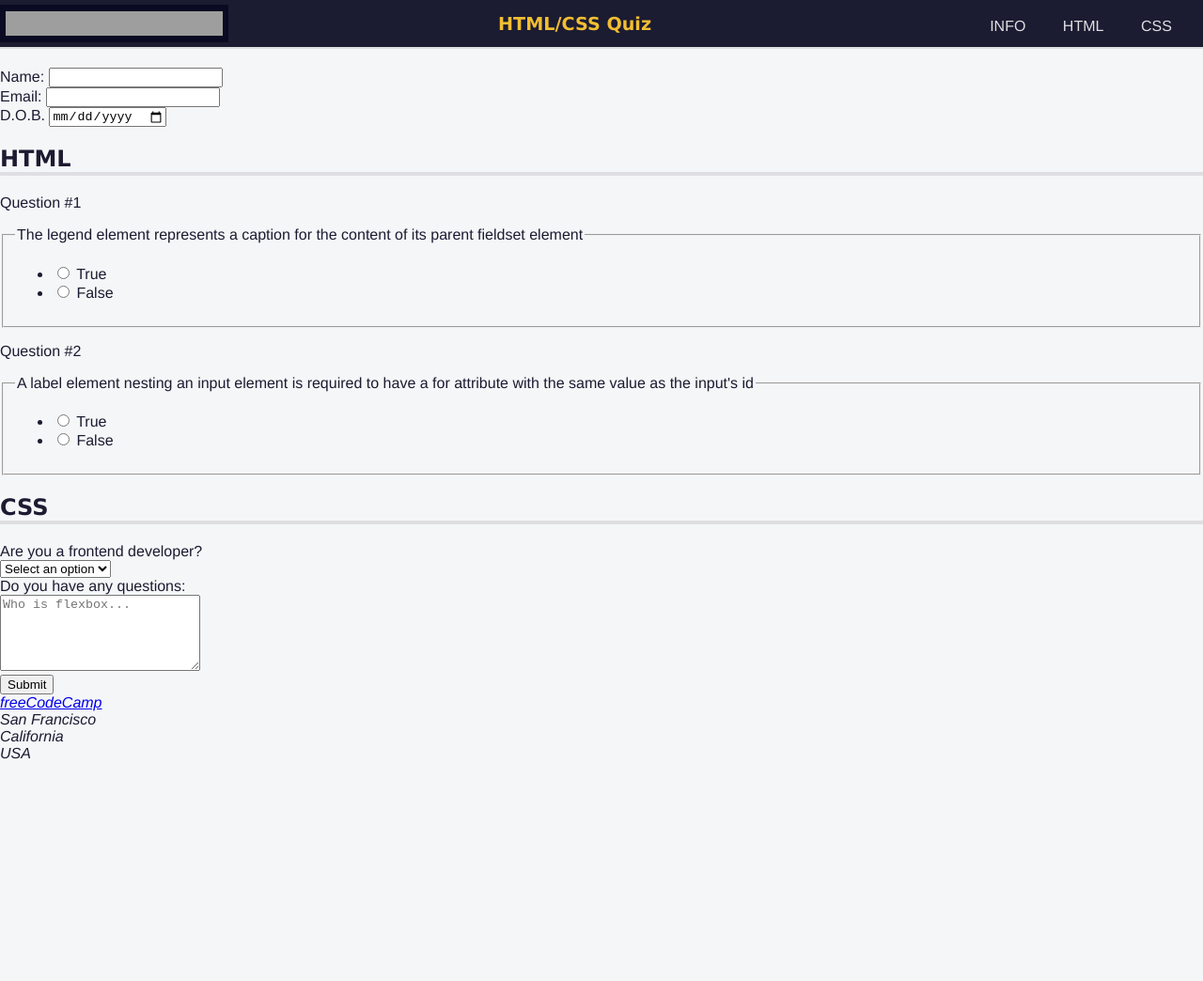
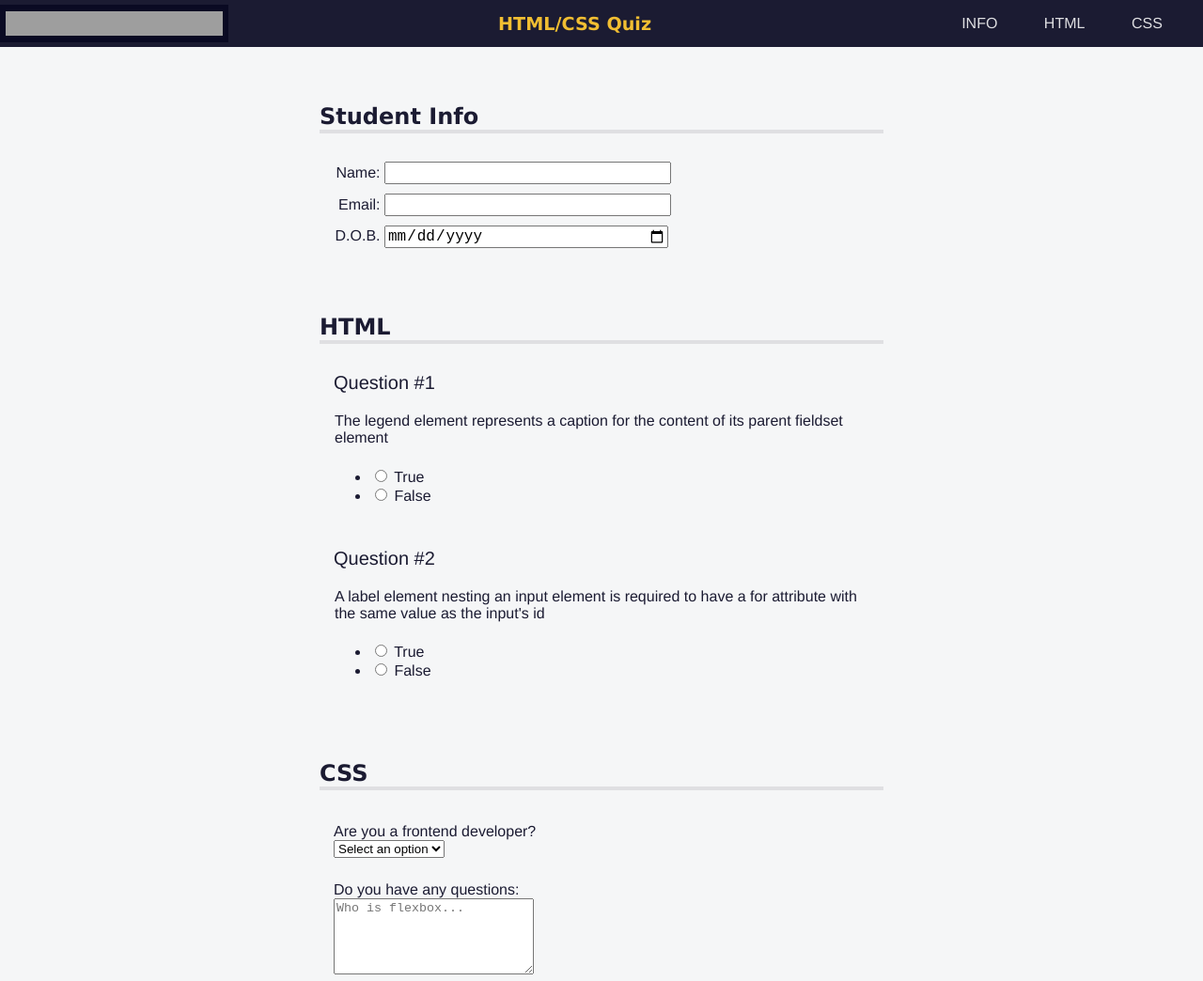
Before and after one commit to ibrahimabah/quiz-webpage, a plain HTML site: page index.html in a window 1280 px wide. Shown: the top 1044 px of the page at 94% size. Before the commit the page ends 811 px from the top, so only its background shows below. Drawn offline with Linux system fonts and the light colour scheme; grey boxes are pictures that could not be loaded.

Commit message:
log styling modification

```diff
--- a/styles.css
+++ b/styles.css
@@ -26,6 +26,7 @@ header {
 h1 {
   color: #f1be32;
   font-size: min(5vw, 1.2em);
+  text-align: center;
 }
 
 nav {
@@ -37,6 +38,11 @@ nav {
 nav > ul {
   display: flex;
   justify-content: space-evenly;
+  flex-wrap: wrap;
+  align-items: center;
+  padding-inline-start: 0;
+  margin-block: 0;
+  height: 100%;
 }
 
 nav > ul > li {
@@ -57,6 +63,16 @@ li > a {
   text-decoration: none;
 }
 
+main {
+  padding-top: 50px;
+}
+
+section {
+  width: 80%;
+  margin: 0 auto 10px auto;
+  max-width: 600px;
+}
+
 h1,
 h2 {
   font-family: Verdana, Tahoma;
@@ -64,11 +80,62 @@ h2 {
 
 h2 {
   border-bottom: 4px solid #dfdfe2;
+  margin-top: 0px;
+  padding-top: 60px;
+}
+
+.info {
+  padding: 10px 0 0 5px;
+}
+
+.formrow {
+  margin-top: 30px;
+  padding: 0px 15px;
+}
+
+input {
+  font-size: 16px;
+}
+
+.info label, .info input {
+  display: inline-block;
+  text-align: right;
+}
+
+.info input {
+  width: 50%;
+  text-align: left;
+}
+
+.info label {
+  width: 10%;
+  min-width: 55px;
+}
+
+.question-block {
+  text-align: left;
+  display: block;
+  width: 100%;
+  margin-top: 20px;
+  padding-top: 5px;
+}
+
+p {
+  margin-top: 5px;
+  padding-left: 15px;
+  font-size: 20px;
 }
 
 p::before {
   content: "Question #";
 }
+
+.question {
+  border: none;
+  padding-bottom: 0;
+}
+
+
 
 .sr-only {
   position: absolute;
```
